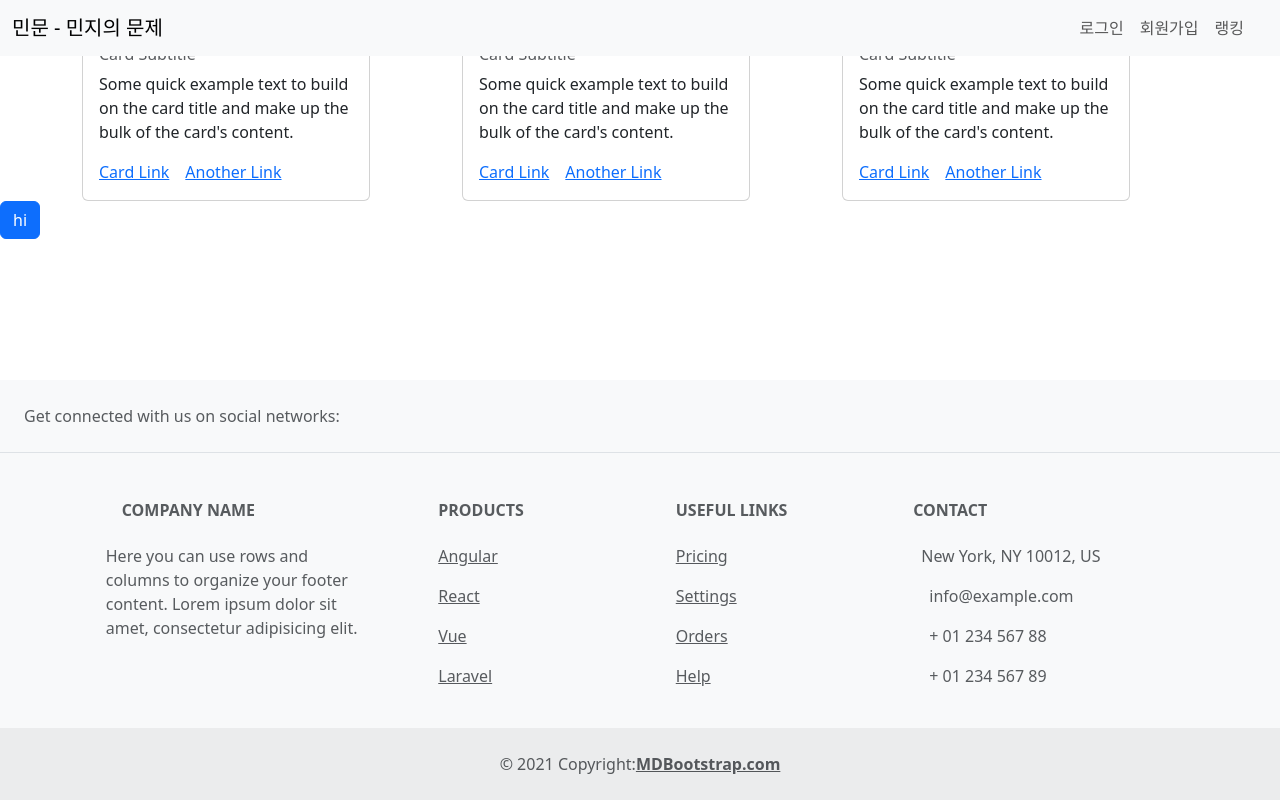
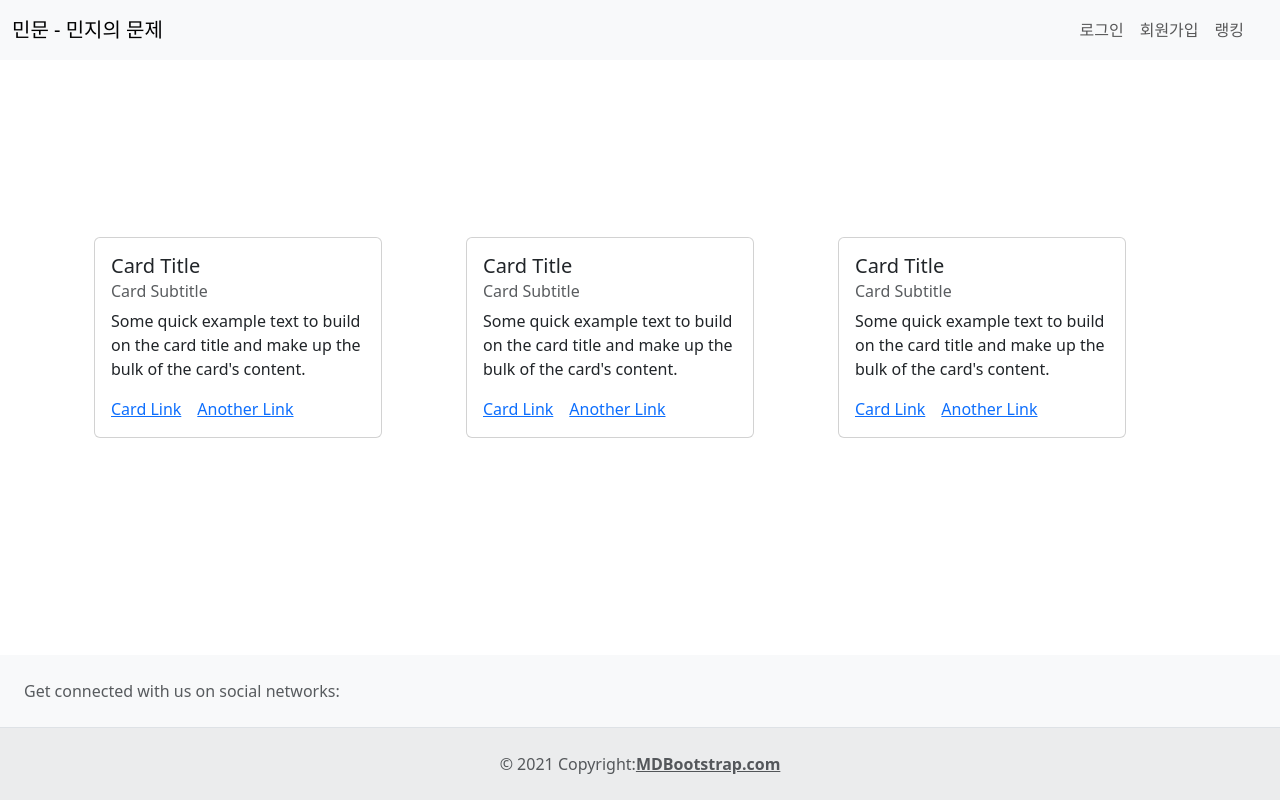
Before and after one commit to pda-min-ji/front, a React (Vite) app: page / in a window 1280 px wide. Built offline with nearby package versions, Linux system fonts and the light colour scheme.

Commit message:
#14 Feat : footer header 수정

```diff
--- a/package.json
+++ b/package.json
@@ -19,6 +19,7 @@
   },
   "devDependencies": {
     "@eslint/js": "^9.13.0",
+    "@rollup/plugin-node-resolve": "^15.3.0",
     "@types/react": "^18.3.12",
     "@types/react-dom": "^18.3.1",
     "@vitejs/plugin-react": "^4.3.3",
@@ -27,6 +28,7 @@
     "eslint-plugin-react-hooks": "^5.0.0",
     "eslint-plugin-react-refresh": "^0.4.14",
     "globals": "^15.11.0",
+    "rollup": "^4.24.4",
     "vite": "^5.4.10"
   }
 }
--- /dev/null
+++ b/src/App.css
@@ -0,0 +1,25 @@
+body {
+    margin: 0;
+    padding: 0;
+  }
+
+  .container {
+    padding:2em;
+	margin-top: calc(var(--header-height) + 30px); /* {{ edit_1 }} - 헤더 높이에 따라 자동 조정 */
+}
+
+
+
+  .wrapper{
+	display: flex;
+	flex-direction: column;
+	justify-content: space-between;
+	height: 100vh;
+}
+
+.contentWrapper{
+  	display: flex;
+	justify-content: center;
+	align-items: center;
+	flex-direction: column;
+}
--- a/src/App.jsx
+++ b/src/App.jsx
@@ -1,19 +1,27 @@
-// import './App.css'
+import './App.css'
 import 'bootstrap/dist/css/bootstrap.min.css';
-import {Button} from 'react-bootstrap';
+
 import MMHeader from './layouts/Header';
 import ProblemComponent from './components/ProblemComponent';
 import MMFooter from './layouts/Footer';
-import { BrowserRouter } from 'react-router-dom';
+// import { BrowserRouter } from 'react-router-dom';
 
 function App() {
 
   return (
     <>
-      <MMHeader/>
-      <ProblemComponent />
-      <Button type="button" value="Input">hi</Button>
-      <MMFooter/>
+    <div className='wrapper'>
+      <div className='contentWrapper' style={{marginBottom:"20px"}}>
+          <MMHeader/>
+      </div>
+      {/* <div className='contentWrapper'> */}
+      <div className="container">
+        <ProblemComponent />
+      </div>
+      <div className='contentWrapper'>
+        <MMFooter/>
+      </div>
+    </div>
     </>
   )
 }
--- a/src/layouts/Footer.jsx
+++ b/src/layouts/Footer.jsx
@@ -1,4 +1,4 @@
-import React from 'react';
+// import React from 'react';
 import { MDBFooter, MDBContainer, MDBRow, MDBCol, MDBIcon } from 'mdb-react-ui-kit';
 
 export default function MMFooter() {
@@ -6,7 +6,7 @@ export default function MMFooter() {
     <MDBFooter
       bgColor='light'
       className='text-center text-lg-start text-muted'
-      style={{ position: 'fixed', bottom: 0, width: '100%' }}
+      style={{ width: '100%' ,position:'relative'}}
     >
       <section className='d-flex justify-content-center justify-content-lg-between p-4 border-bottom'>
         <div className='me-5 d-none d-lg-block'>
@@ -35,7 +35,7 @@ export default function MMFooter() {
         </div>
       </section>
 
-      <section className=''>
+      {/* <section className=''>
         <MDBContainer className='text-center text-md-start mt-5'>
           <MDBRow className='mt-3'>
             <MDBCol md='3' lg='4' xl='3' className='mx-auto mb-4'>
@@ -116,7 +116,7 @@ export default function MMFooter() {
             </MDBCol>
           </MDBRow>
         </MDBContainer>
-      </section>
+      </section> */}
 
       <div className='text-center p-4' style={{ backgroundColor: 'rgba(0, 0, 0, 0.05)' }}>
         © 2021 Copyright:
--- a/src/layouts/Header.jsx
+++ b/src/layouts/Header.jsx
@@ -1,16 +1,15 @@
-import Button from 'react-bootstrap/Button';
 import Container from 'react-bootstrap/Container';
-import Form from 'react-bootstrap/Form';
+// import Form from 'react-bootstrap/Form';
 import Nav from 'react-bootstrap/Nav';
 import Navbar from 'react-bootstrap/Navbar';
-import NavDropdown from 'react-bootstrap/NavDropdown';
 import Offcanvas from 'react-bootstrap/Offcanvas';
 
 export default function MMHeader() {
     const expand = 'lg';
 
     return (
-        <Navbar fixed="top" expand={expand} className="bg-body-tertiary mb-3">
+        <Navbar fixed="top" style={{marginBottom:'20px', height: '60px', // 헤더의 높이를 설정
+            '--header-height': '60px' }} expand={expand} className="bg-body-tertiary mb-3">
             <Container fluid>
                 <Navbar.Brand href="#">민문 - 민지의 문제</Navbar.Brand>
                 <Navbar.Toggle aria-controls={`offcanvasNavbar-expand-${expand}`} />
```
Also changed, not shown: src/components/ProblemComponent.jsx (+0 -20 lines), src/components/UserProfile.jsx (added, +35 -0 lines), src/assets/img/default_profile.png (added), 1 other file (tests, documents, lock files or other folders).
